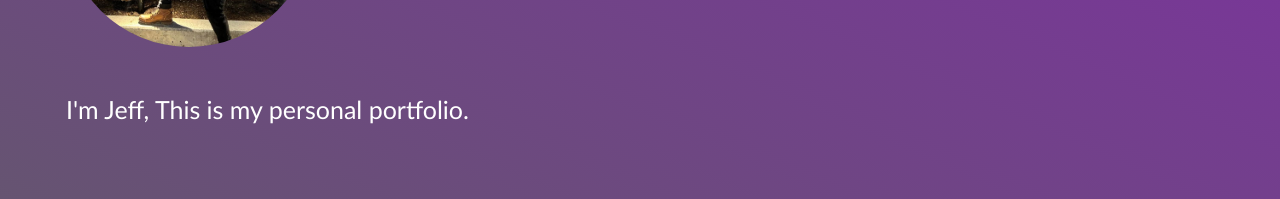
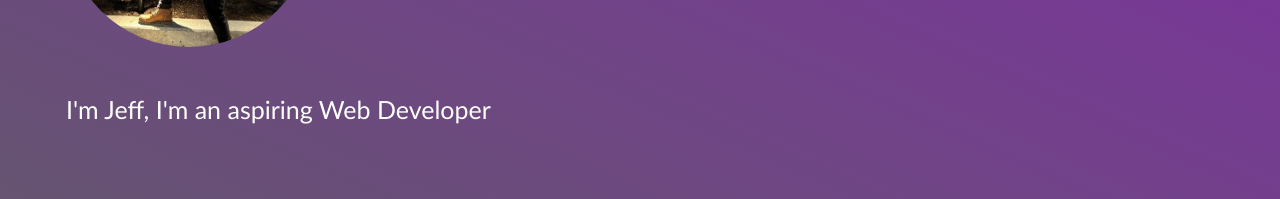
Before and after one commit to YehOkiHub/ReactPortfolio, a React (Create React App) app: page / in a window 1280 px wide. Shown: the part 431-630 px from the top of the page. Built offline with nearby package versions, Linux system fonts and the light colour scheme.

Commit message:
changed about page

```diff
--- a/src/components/About/About.js
+++ b/src/components/About/About.js
@@ -11,7 +11,7 @@ const About = () => {
       </div>
 
       <p>
-        I'm Jeff, This is my personal portfolio.
+        I'm Jeff, I'm an aspiring Web Developer
       </p>
     </div>
   );
```
